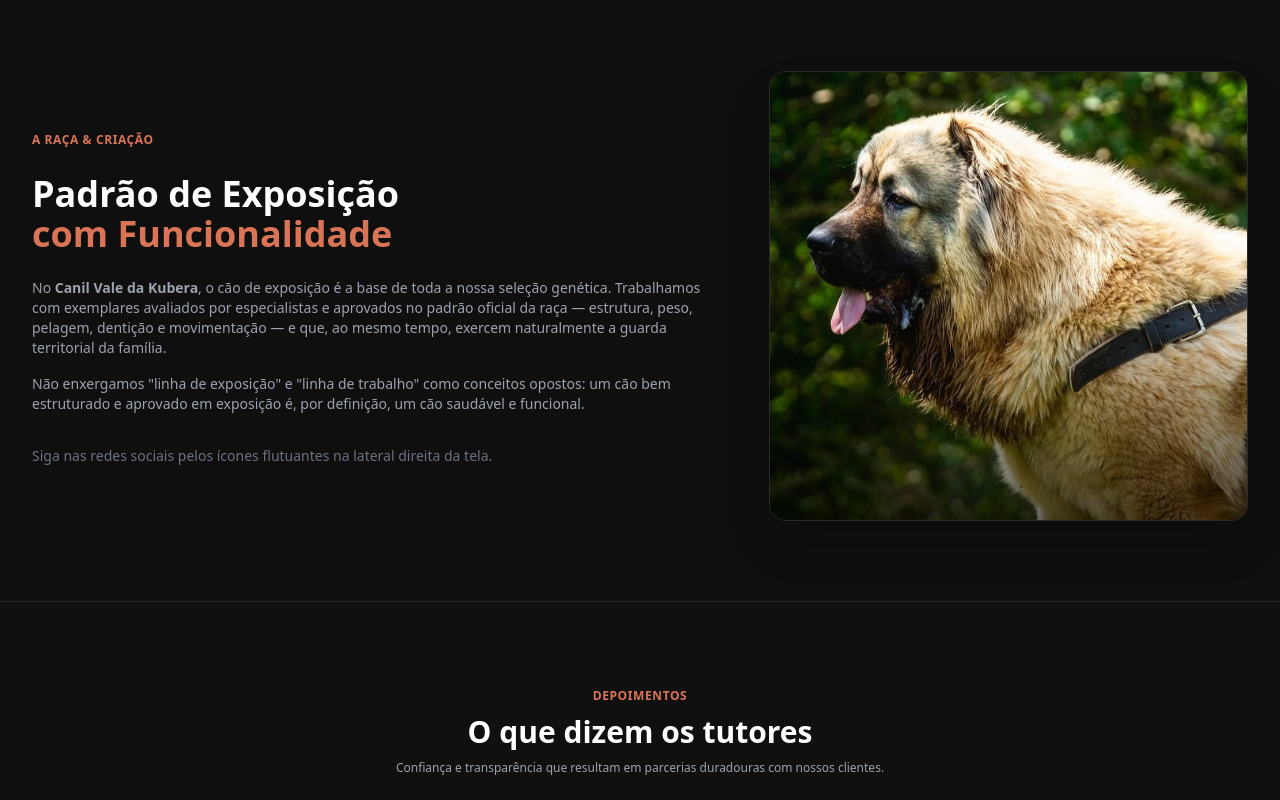
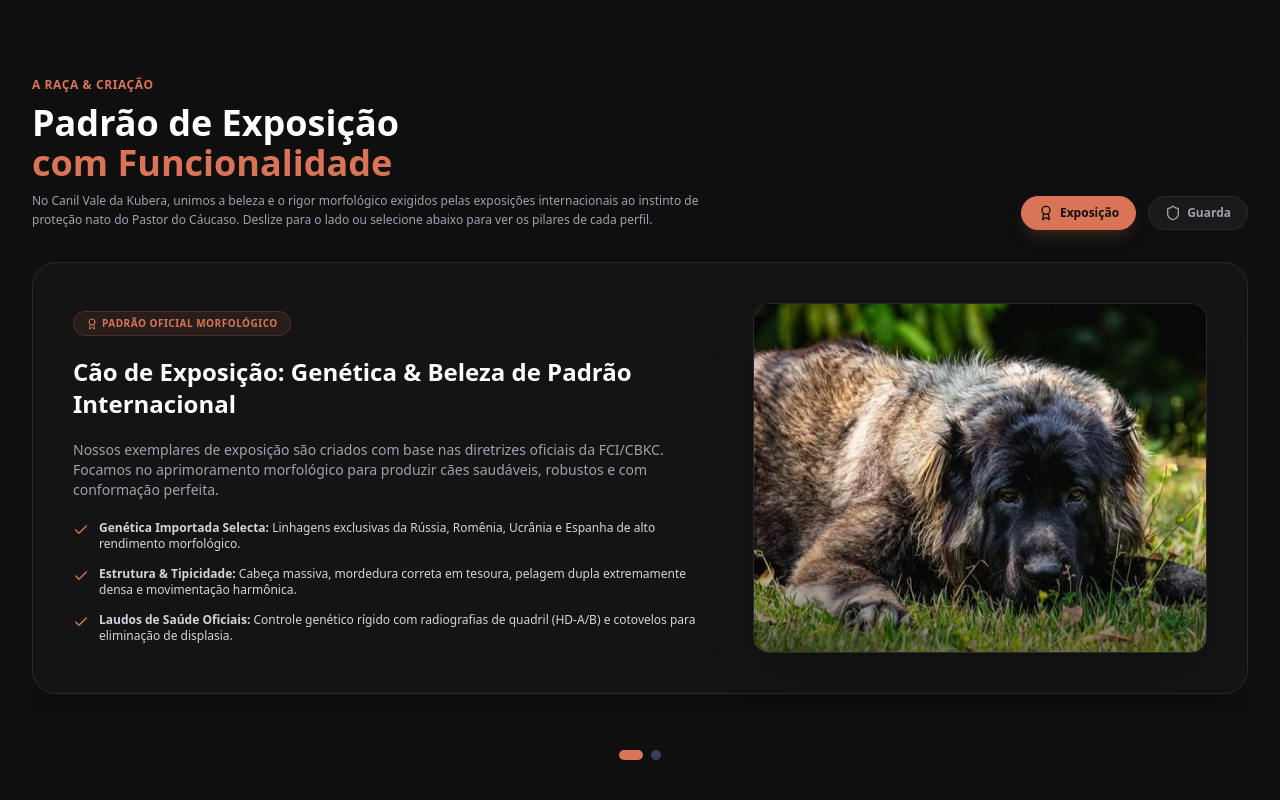
Before and after one commit to Guidemetrioo/canill-pastor-caucaso, a Next.js app: page / in a window 1280 px wide. Shown: the part 3360-4160 px from the top of the page. Built offline with nearby package versions, Linux system fonts and the light colour scheme; no server answers; the database is empty.

Commit message:
feat: optimize hero banner for mobile UX and add interactive Show vs Guard profile swiper

```diff
--- a/src/app/globals.css
+++ b/src/app/globals.css
@@ -31,3 +31,12 @@
     color: #D97457;
   }
 }
+
+/* Hide scrollbar for Chrome, Safari, Opera, Edge, IE and Firefox */
+.no-scrollbar::-webkit-scrollbar {
+  display: none;
+}
+.no-scrollbar {
+  -ms-overflow-style: none;  /* IE and Edge */
+  scrollbar-width: none;  /* Firefox */
+}
--- a/src/components/LandingPageClient.tsx
+++ b/src/components/LandingPageClient.tsx
@@ -12,9 +12,32 @@ export default function LandingPageClient() {
   const { filhotes } = useAura();
   const videoRef = useRef<HTMLVideoElement>(null);
   const heroRef = useRef<HTMLDivElement>(null);
+  const scrollContainerRef = useRef<HTMLDivElement>(null);
   const [scrollProgress, setScrollProgress] = useState(0);
+  const [isMobile, setIsMobile] = useState(false);
+  const [activeTab, setActiveTab] = useState<"exposicao" | "guarda">("exposicao");
 
   useEffect(() => {
+    const checkMobile = () => {
+      setIsMobile(window.innerWidth < 768);
+    };
+    checkMobile();
+    window.addEventListener("resize", checkMobile, { passive: true });
+    return () => window.removeEventListener("resize", checkMobile);
+  }, []);
+
+  useEffect(() => {
+    if (isMobile) {
+      const video = videoRef.current;
+      if (video) {
+        video.loop = true;
+        video.muted = true;
+        video.playsInline = true;
+        video.play().catch((err) => console.log("Autoplay failed:", err));
+      }
+      return;
+    }
+
     const handleScroll = () => {
       const hero = heroRef.current;
       const video = videoRef.current;
@@ -54,7 +77,37 @@ export default function LandingPageClient() {
         video.removeEventListener("loadedmetadata", handleScroll);
       }
     };
-  }, []);
+  }, [isMobile]);
+
+  const handleTabClick = (tab: "exposicao" | "guarda") => {
+    setActiveTab(tab);
+    const container = scrollContainerRef.current;
+    if (!container) return;
+    const cardWidth = container.clientWidth;
+    container.scrollTo({
+      left: tab === "exposicao" ? 0 : cardWidth,
+      behavior: "smooth",
+    });
+  };
+
+  const handleContainerScroll = () => {
+    const container = scrollContainerRef.current;
+    if (!container) return;
+    const scrollLeft = container.scrollLeft;
+    const clientWidth = container.clientWidth;
+    if (scrollLeft + 10 >= clientWidth) {
+      setActiveTab("guarda");
+    } else if (scrollLeft <= 10) {
+      setActiveTab("exposicao");
+    } else {
+      const center = scrollLeft + clientWidth / 2;
+      if (center < clientWidth) {
+        setActiveTab("exposicao");
+      } else {
+        setActiveTab("guarda");
+      }
+    }
+  };
 
   // Static dog profiles — always shown regardless of backend status
   const staticDogs = [
@@ -133,7 +186,7 @@ export default function LandingPageClient() {
     },
   ];
 
-  const textOpacity = Math.max(0, (scrollProgress - 0.7) / 0.3);
+  const textOpacity = isMobile ? 1 : Math.max(0, (scrollProgress - 0.7) / 0.3);
 
   return (
     <div className="bg-[#0F0F0F] text-white min-h-screen pt-20 font-sans">
@@ -142,10 +195,10 @@ export default function LandingPageClient() {
       {/* Scroll-controlled Hero Container */}
       <section
         ref={heroRef}
-        className="relative w-full h-[200vh] bg-black"
+        className={`relative w-full ${isMobile ? "h-[85vh] sm:h-screen" : "h-[200vh]"} bg-black`}
       >
         {/* Sticky viewport wrapper */}
-        <div className="sticky top-0 h-screen w-full flex items-center overflow-hidden border-b border-[#2A2A2A]">
+        <div className={`${isMobile ? "relative h-full" : "sticky top-0 h-screen"} w-full flex items-center overflow-hidden border-b border-[#2A2A2A]`}>
           {/* Background Video */}
           <div className="absolute inset-0 w-full h-full pointer-events-none">
             <video
@@ -172,9 +225,9 @@ export default function LandingPageClient() {
             className="max-w-7xl mx-auto px-4 sm:px-6 lg:px-8 relative z-20 w-full"
             style={{
               opacity: textOpacity,
-              pointerEvents: scrollProgress >= 0.9 ? "auto" : "none",
-              transform: `translateY(${(1 - textOpacity) * 20}px)`,
-              transition: "opacity 0.15s ease-out, transform 0.2s ease-out"
+              pointerEvents: isMobile || scrollProgress >= 0.9 ? "auto" : "none",
+              transform: isMobile ? "none" : `translateY(${(1 - textOpacity) * 20}px)`,
+              transition: isMobile ? "none" : "opacity 0.15s ease-out, transform 0.2s ease-out"
             }}
           >
             <div className="max-w-2xl space-y-5">
@@ -211,7 +264,7 @@ export default function LandingPageClient() {
           </div>
 
           {/* Interactive Scroll Indicator at the bottom when text is hidden */}
-          {scrollProgress < 0.7 && (
+          {!isMobile && scrollProgress < 0.7 && (
             <div className="absolute bottom-10 left-1/2 transform -translate-x-1/2 flex flex-col items-center gap-2 text-gray-500 text-xs z-30 select-none animate-bounce">
               <span>Role para reproduzir o vídeo</span>
               <svg className="w-4 h-4" fill="none" stroke="currentColor" viewBox="0 0 24 24" xmlns="http://www.w3.org/2000/svg">
@@ -256,41 +309,162 @@ export default function LandingPageClient() {
         </div>
       </section>
 
-      {/* Breed Info & Social Media Section */}
-      <section className="py-20 max-w-7xl mx-auto px-4 sm:px-6 lg:px-8 space-y-16">
-        <div className="grid grid-cols-1 lg:grid-cols-12 gap-12 items-center">
-          {/* Text Content */}
-          <div className="lg:col-span-7 space-y-6">
+      {/* Breed Info & Social Media Section (Interactive Slider) */}
+      <section className="py-20 max-w-7xl mx-auto px-4 sm:px-6 lg:px-8 space-y-8">
+        <div className="flex flex-col md:flex-row md:items-end justify-between gap-4">
+          <div className="space-y-2">
             <span className="text-xs text-[#D97457] font-bold uppercase tracking-wider">A Raça &amp; Criação</span>
             <h2 className="text-3xl md:text-4xl font-extrabold text-white leading-tight">
               Padrão de Exposição <br />
               <span className="text-[#D97457]">com Funcionalidade</span>
             </h2>
-            <div className="space-y-4 text-gray-400 text-xs sm:text-sm leading-relaxed font-sans">
-              <p>
-                No <strong>Canil Vale da Kubera</strong>, o cão de exposição é a base de toda a nossa seleção genética. Trabalhamos com exemplares avaliados por especialistas e aprovados no padrão oficial da raça — estrutura, peso, pelagem, dentição e movimentação — e que, ao mesmo tempo, exercem naturalmente a guarda territorial da família.
-              </p>
-              <p>
-                Não enxergamos &quot;linha de exposição&quot; e &quot;linha de trabalho&quot; como conceitos opostos: um cão bem estruturado e aprovado em exposição é, por definição, um cão saudável e funcional.
-              </p>
-            </div>
-
-            {/* Social links hint */}
-            <p className="text-sm text-gray-500 pt-2">
-              Siga nas redes sociais pelos ícones flutuantes na lateral direita da tela.
+            <p className="text-gray-400 text-xs max-w-2xl leading-relaxed">
+              No Canil Vale da Kubera, unimos a beleza e o rigor morfológico exigidos pelas exposições internacionais ao instinto de proteção nato do Pastor do Cáucaso. Deslize para o lado ou selecione abaixo para ver os pilares de cada perfil.
             </p>
           </div>
 
-          {/* Image Content (Nero_2) */}
-          <div className="lg:col-span-5 relative h-96 sm:h-[450px] w-full rounded-2xl overflow-hidden border border-[#2A2A2A] shadow-2xl">
-            <img
-              src="/dogs/nero_2.jpg"
-              alt="Pastor do Cáucaso Nero"
-              className="w-full h-full object-cover object-center scale-102 hover:scale-105 transition-transform duration-700"
-            />
-            {/* Ambient vignette */}
-            <div className="absolute inset-0 bg-gradient-to-t from-black/60 via-transparent to-transparent pointer-events-none" />
+          {/* Carousel Tabs/Controls */}
+          <div className="flex items-center gap-3 self-start md:self-end">
+            <button
+              onClick={() => handleTabClick("exposicao")}
+              className={`flex items-center gap-1.5 px-4 py-2 rounded-full text-xs font-bold transition-all border ${
+                activeTab === "exposicao"
+                  ? "bg-[#D97457] border-[#D97457] text-[#0F0F0F] shadow-lg shadow-[#D97457]/15"
+                  : "bg-[#1A1A1A] border-[#2A2A2A] text-gray-400 hover:text-white"
+              }`}
+            >
+              <Award className="w-4 h-4" />
+              <span>Exposição</span>
+            </button>
+            <button
+              onClick={() => handleTabClick("guarda")}
+              className={`flex items-center gap-1.5 px-4 py-2 rounded-full text-xs font-bold transition-all border ${
+                activeTab === "guarda"
+                  ? "bg-[#D97457] border-[#D97457] text-[#0F0F0F] shadow-lg shadow-[#D97457]/15"
+                  : "bg-[#1A1A1A] border-[#2A2A2A] text-gray-400 hover:text-white"
+              }`}
+            >
+              <Shield className="w-4 h-4" />
+              <span>Guarda</span>
+            </button>
           </div>
+        </div>
+
+        {/* Scrollable container with cards */}
+        <div
+          ref={scrollContainerRef}
+          onScroll={handleContainerScroll}
+          className="flex overflow-x-auto snap-x snap-mandatory gap-6 no-scrollbar scroll-smooth pb-4"
+        >
+          {/* Card 1: Exposição */}
+          <div className="w-full flex-shrink-0 snap-start grid grid-cols-1 lg:grid-cols-12 gap-8 items-center bg-[#141414] border border-[#2A2A2A] p-6 sm:p-10 rounded-3xl shadow-xl">
+            {/* Text column */}
+            <div className="lg:col-span-7 space-y-5 order-2 lg:order-1">
+              <span className="inline-flex items-center gap-1 px-3 py-1 rounded-full bg-[#D97457]/10 border border-[#D97457]/20 text-[#D97457] text-[10px] font-bold uppercase tracking-wider">
+                <Award className="w-3 h-3" />
+                <span>Padrão Oficial Morfológico</span>
+              </span>
+              <h3 className="text-xl sm:text-2xl font-extrabold text-white">
+                Cão de Exposição: Genética &amp; Beleza de Padrão Internacional
+              </h3>
+              <p className="text-gray-400 text-xs sm:text-sm leading-relaxed">
+                Nossos exemplares de exposição são criados com base nas diretrizes oficiais da FCI/CBKC. Focamos no aprimoramento morfológico para produzir cães saudáveis, robustos e com conformação perfeita.
+              </p>
+              <ul className="space-y-3.5 font-sans">
+                <li className="flex items-start gap-2.5 text-xs text-gray-300">
+                  <Check className="w-4 h-4 text-[#D97457] shrink-0 mt-0.5" />
+                  <div>
+                    <strong>Genética Importada Selecta:</strong> Linhagens exclusivas da Rússia, Romênia, Ucrânia e Espanha de alto rendimento morfológico.
+                  </div>
+                </li>
+                <li className="flex items-start gap-2.5 text-xs text-gray-300">
+                  <Check className="w-4 h-4 text-[#D97457] shrink-0 mt-0.5" />
+                  <div>
+                    <strong>Estrutura &amp; Tipicidade:</strong> Cabeça massiva, mordedura correta em tesoura, pelagem dupla extremamente densa e movimentação harmônica.
+                  </div>
+                </li>
+                <li className="flex items-start gap-2.5 text-xs text-gray-300">
+                  <Check className="w-4 h-4 text-[#D97457] shrink-0 mt-0.5" />
+                  <div>
+                    <strong>Laudos de Saúde Oficiais:</strong> Controle genético rígido com radiografias de quadril (HD-A/B) e cotovelos para eliminação de displasia.
+                  </div>
+                </li>
+              </ul>
+            </div>
+
+            {/* Image column */}
+            <div className="lg:col-span-5 relative h-64 sm:h-80 md:h-[350px] w-full rounded-2xl overflow-hidden border border-[#2A2A2A] shadow-2xl order-1 lg:order-2">
+              <img
+                src="/dogs/venus_1.jpg"
+                alt="Pastor do Cáucaso padrão de exposição - Vênus"
+                className="w-full h-full object-cover object-center scale-102 hover:scale-105 transition-transform duration-700"
+              />
+              <div className="absolute inset-0 bg-gradient-to-t from-black/50 via-transparent to-transparent pointer-events-none" />
+            </div>
+          </div>
+
+          {/* Card 2: Guarda */}
+          <div className="w-full flex-shrink-0 snap-start grid grid-cols-1 lg:grid-cols-12 gap-8 items-center bg-[#141414] border border-[#2A2A2A] p-6 sm:p-10 rounded-3xl shadow-xl">
+            {/* Text column */}
+            <div className="lg:col-span-7 space-y-5 order-2 lg:order-1">
+              <span className="inline-flex items-center gap-1 px-3 py-1 rounded-full bg-[#D97457]/10 border border-[#D97457]/20 text-[#D97457] text-[10px] font-bold uppercase tracking-wider">
+                <Shield className="w-3 h-3" />
+                <span>Instinto Territorial de Guarda</span>
+              </span>
+              <h3 className="text-xl sm:text-2xl font-extrabold text-white">
+                Cão de Guarda: Proteção Inata, Equilibrada &amp; Incorruptível
+              </h3>
+              <p className="text-gray-400 text-xs sm:text-sm leading-relaxed">
+                O Pastor do Cáucaso possui um instinto de defesa nativo da raça. Ele atua de maneira vigilante e altamente territorial, sendo uma proteção real para fazendas, sítios e residências.
+              </p>
+              <ul className="space-y-3.5 font-sans">
+                <li className="flex items-start gap-2.5 text-xs text-gray-300">
+                  <Check className="w-4 h-4 text-[#D97457] shrink-0 mt-0.5" />
+                  <div>
+                    <strong>Instinto Autônomo de Guarda:</strong> O Cáucaso dispensa treinamentos agressivos ou induções ao ataque; sua vigilância territorial é totalmente nata.
+                  </div>
+                </li>
+                <li className="flex items-start gap-2.5 text-xs text-gray-300">
+                  <Check className="w-4 h-4 text-[#D97457] shrink-0 mt-0.5" />
+                  <div>
+                    <strong>Temperamento Equilibrado:</strong> Alta lealdade e afeto com a família, enquanto se mantém como uma barreira inabalável contra ameaças externas.
+                  </div>
+                </li>
+                <li className="flex items-start gap-2.5 text-xs text-gray-300">
+                  <Check className="w-4 h-4 text-[#D97457] shrink-0 mt-0.5" />
+                  <div>
+                    <strong>Desenvolvimento e Maturação:</strong> Amadurecimento mental tardio. O potencial pleno de guarda territorial se consolida após os 2 anos de idade.
+                  </div>
+                </li>
+              </ul>
+            </div>
+
+            {/* Image column */}
+            <div className="lg:col-span-5 relative h-64 sm:h-80 md:h-[350px] w-full rounded-2xl overflow-hidden border border-[#2A2A2A] shadow-2xl order-1 lg:order-2">
+              <img
+                src="/dogs/nero_4.jpg"
+                alt="Pastor do Cáucaso cão de guarda - Nero"
+                className="w-full h-full object-cover object-center scale-102 hover:scale-105 transition-transform duration-700"
+              />
+              <div className="absolute inset-0 bg-gradient-to-t from-black/50 via-transparent to-transparent pointer-events-none" />
+            </div>
+          </div>
+        </div>
+
+        {/* Scroll Indicator Dots */}
+        <div className="flex justify-center gap-2 pt-2">
+          <span
+            onClick={() => handleTabClick("exposicao")}
+            className={`w-2.5 h-2.5 rounded-full cursor-pointer transition-all duration-300 ${
+              activeTab === "exposicao" ? "bg-[#D97457] w-6" : "bg-gray-700"
+            }`}
+          />
+          <span
+            onClick={() => handleTabClick("guarda")}
+            className={`w-2.5 h-2.5 rounded-full cursor-pointer transition-all duration-300 ${
+              activeTab === "guarda" ? "bg-[#D97457] w-6" : "bg-gray-700"
+            }`}
+          />
         </div>
       </section>
 
```
